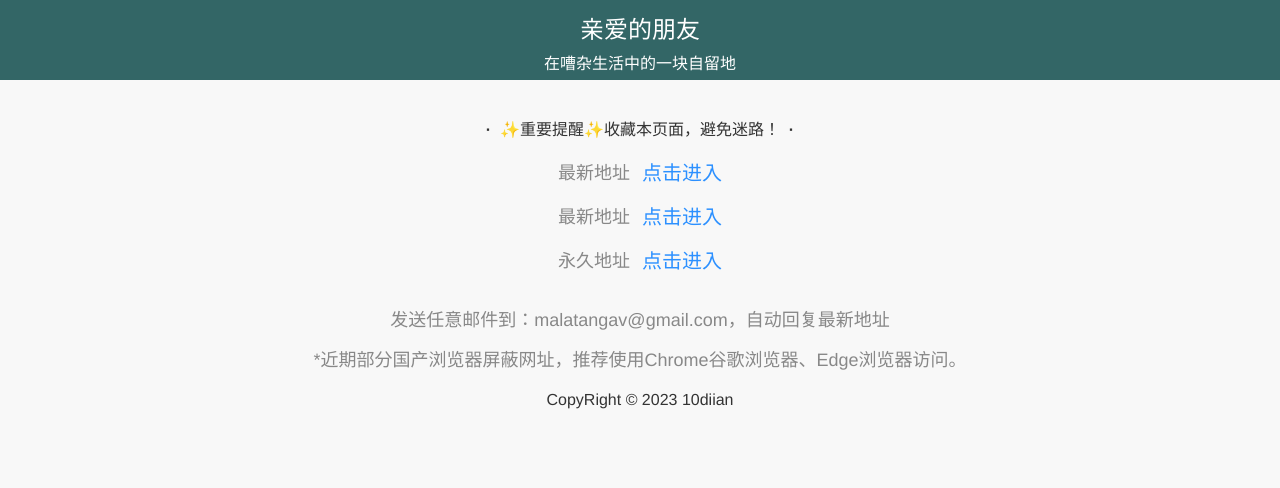
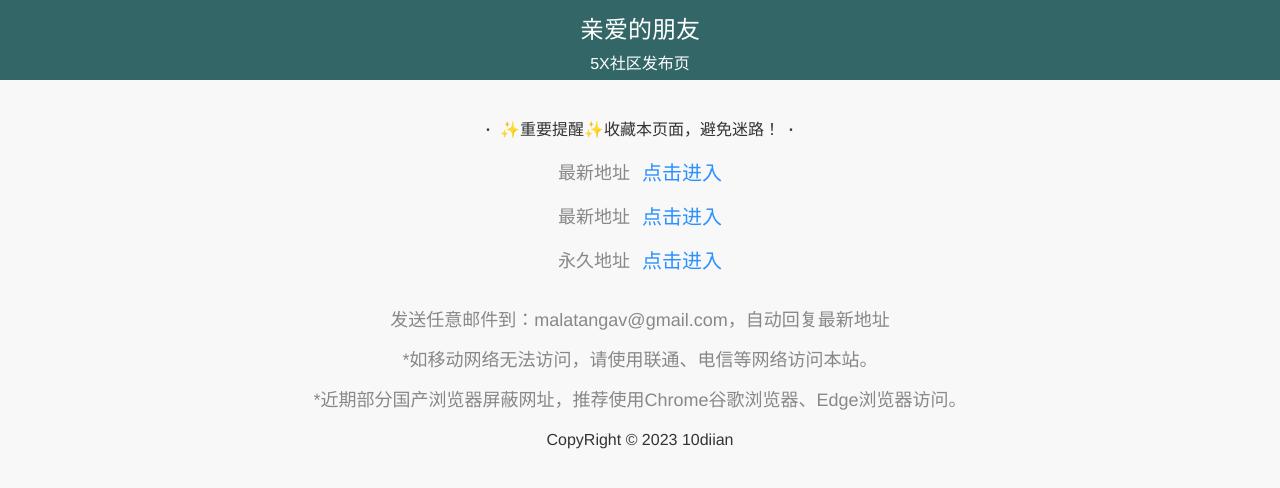
Before and after one commit to 10dizi/5x, a plain HTML site: page index.html in a window 1280 px wide. Drawn offline with Linux system fonts and the light colour scheme.

Commit message:
Update index.html

```diff
--- a/index.html
+++ b/index.html
@@ -4,9 +4,9 @@
     <head>
         <meta http-equiv="Content-Type" content="text/html; charset=UTF-8">
         <meta name="viewport" content="width=device-width, initial-scale=1.0">
-		<title>儿歌300首-在嘈杂生活中的一块自留地...</title>
-<meta name="keywords" content="在嘈杂生活中的一块自留地...">
-<meta name="description" content="在嘈杂生活中的一块自留地...">
+		<title>5X社区-正在进入...</title>
+<meta name="keywords" content="5X社区-正在进入...">
+<meta name="description" content="5X社区-正在进入...">
 <meta content="always" name="referrer">
 <meta name="viewport" content="width=device-width,initial-scale=1.0,minimum-scale=1.0,maximum-scale=1.0,user-scalable=no">
 
@@ -32,7 +32,7 @@
 
 		<div class="top">
 			<div class="f24">亲爱的朋友</div>
-			<div class="f16">在嘈杂生活中的一块自留地</div>
+			<div class="f16">5X社区发布页</div>
 		</div>
 		<div class="main">
             <div class="x2"><b>·</b>&nbsp;&nbsp;✨重要提醒✨收藏本页面，避免迷路！&nbsp;&nbsp;<b>·</b></div>
@@ -42,6 +42,7 @@
                 <tr><th>永久地址&nbsp;&nbsp;</th><td><a href="https://3旻覇.sd301.xyz/杨枝甘露" target="_blank">点击进入</a></td></tr>
             </table>
             <div class="youlian">发送任意邮件到：malatangav@gmail.com，自动回复最新地址</div>
+	     <div class="youlian">*如移动网络无法访问，请使用联通、电信等网络访问本站。</div>
 	     <div class="youlian">*近期部分国产浏览器屏蔽网址，推荐使用Chrome谷歌浏览器、Edge浏览器访问。</div>
             <div class="des">CopyRight © 2023 10diian</div>
         </div>
```
